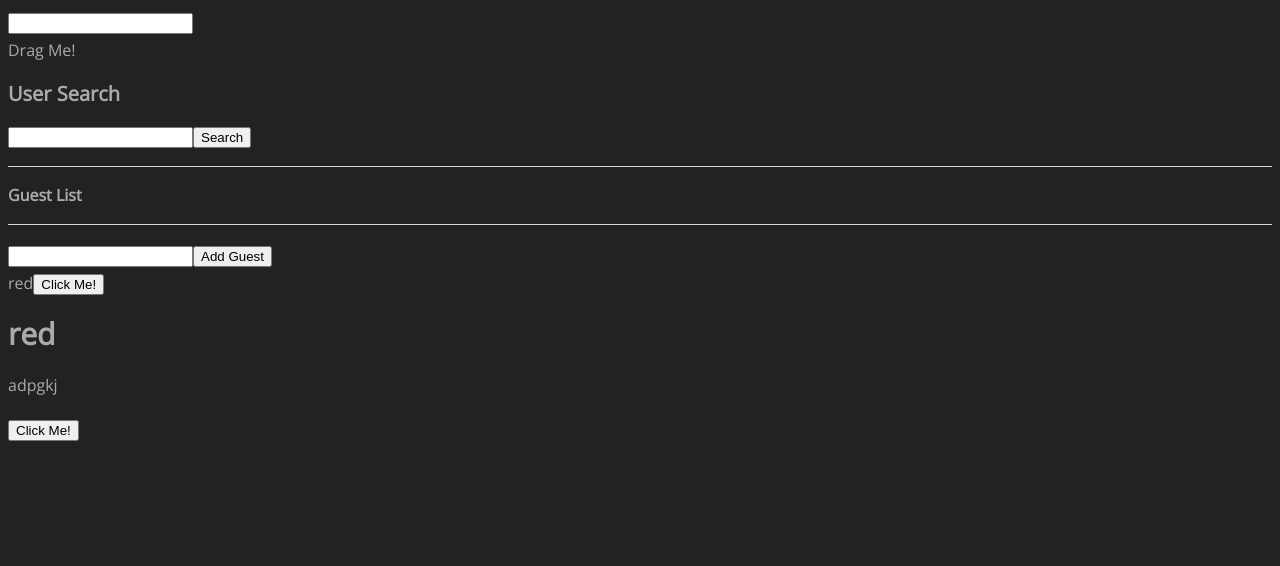
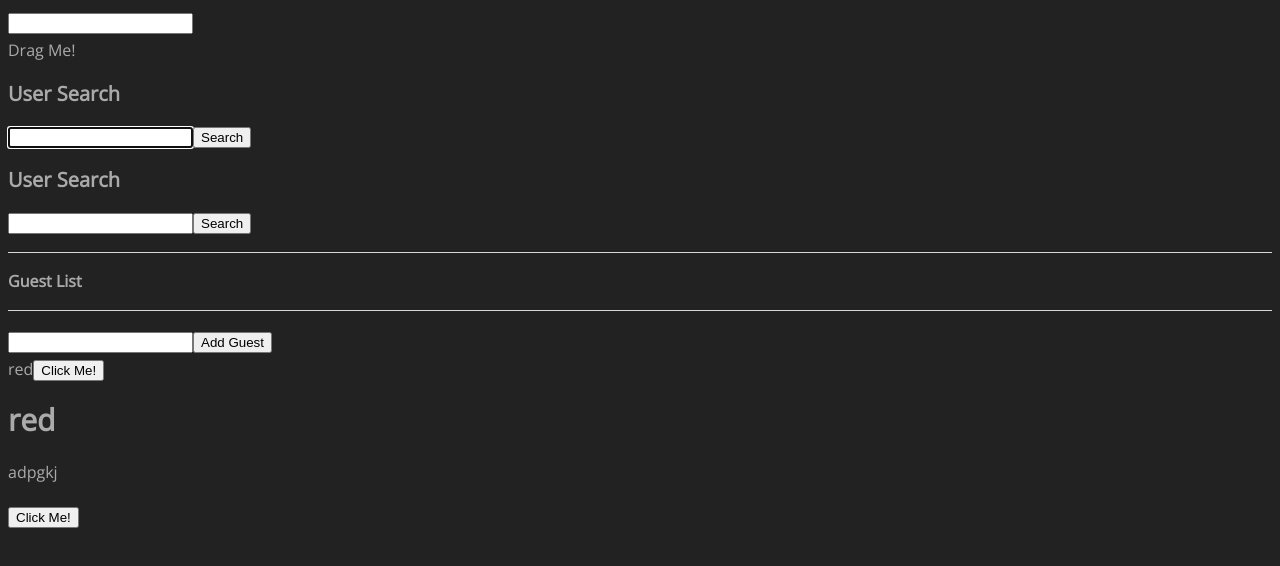
Before and after one commit to ajstimson/girder-react-typescript, a React (Create React App) app in the folder rts/: page / in a window 1280 px wide. Shown: the top 566 px of the page. Built offline with nearby package versions, Linux system fonts and the light colour scheme.

Commit message:
App: RTS (useRef example)

```diff
--- a/rts/src/index.tsx
+++ b/rts/src/index.tsx
@@ -1,6 +1,7 @@
 import ReactDOM from "react-dom/client"
 import GuestList from "./state/GuestList"
 import UserSearch from "./state/UserSearch"
+import UserSearchRef from "./refs/UserSearchRef"
 import Parent from "./props/Parent"
 import EventComponent from "./events/EventComponent"
 import "./style.css"
@@ -13,6 +14,7 @@ const App = () => {
     return (
         <div>
             <EventComponent />
+            <UserSearchRef />
             <UserSearch />
             <GuestList />
             <Parent />
--- /dev/null
+++ b/rts/src/refs/UserSearchRef.tsx
@@ -0,0 +1,42 @@
+import { useState, useRef, useEffect } from "react"
+const users = [
+    { name: "Ethan", age: 109 },
+    { name: "Bob", age: 2 },
+    { name: "Ethel", age: 21 },
+]
+const UserSearchRef: React.FC = () => {
+    const inputRef = useRef<HTMLInputElement | null>(null)
+    const [name, setName] = useState("")
+    const [user, setUser] = useState<
+        { name: string; age: number } | undefined
+    >()
+
+    useEffect(() => {
+        //Type Guard
+        if (!inputRef.current) {
+            return
+        }
+        inputRef.current.focus()
+    }, [])
+    const onClick = () => {
+        const foundUser = users.find((user) => {
+            return user.name === name
+        })
+        setUser(foundUser)
+    }
+    return (
+        <div>
+            <h2>User Search</h2>
+            <input
+                ref={inputRef}
+                value={name}
+                onChange={(e) => setName(e.target.value)}
+            />
+            <button onClick={onClick}>Search</button>
+            <div>{user && user.name}</div>
+            <div>{user && user.age}</div>
+        </div>
+    )
+}
+
+export default UserSearchRef
```
